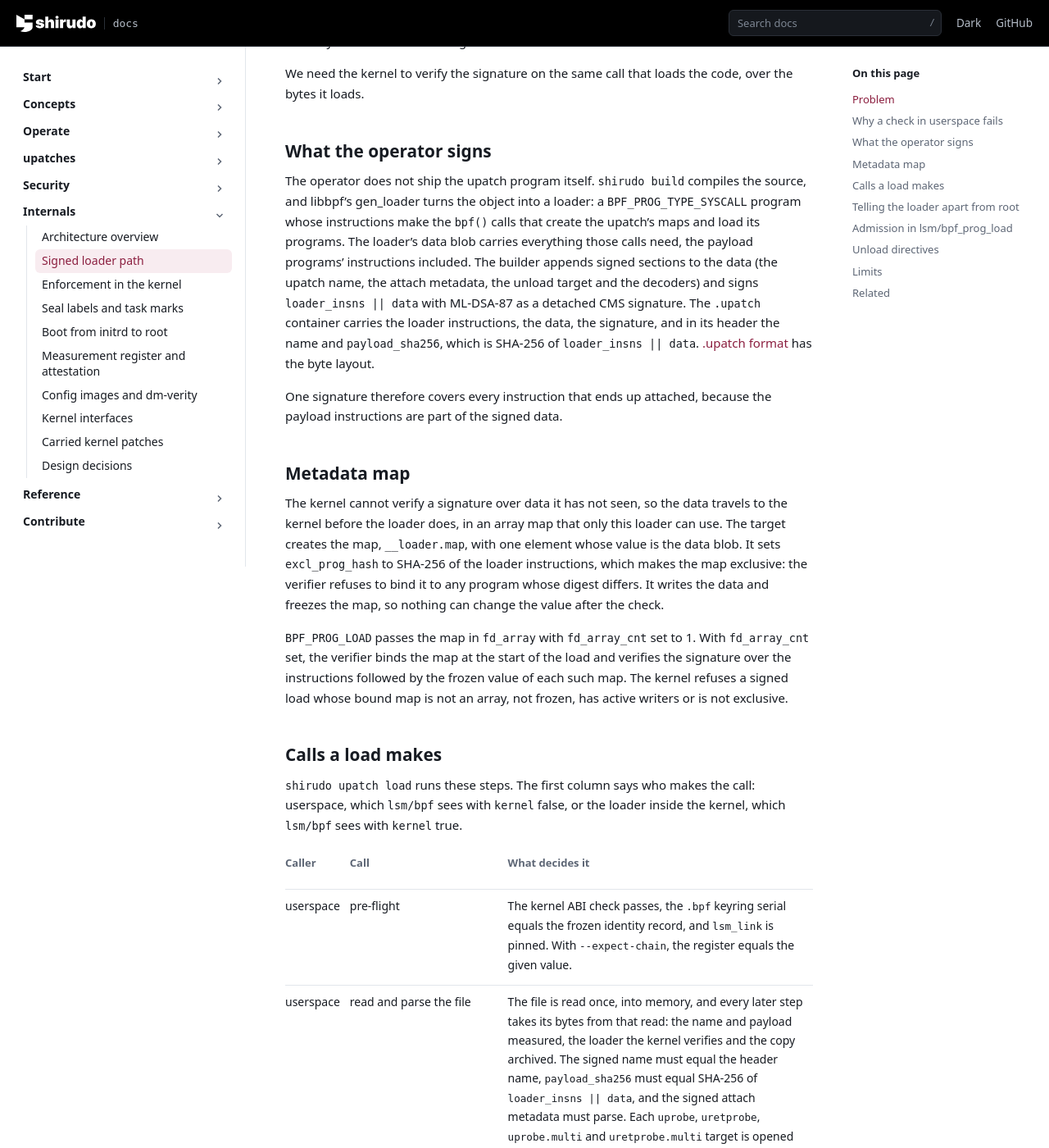
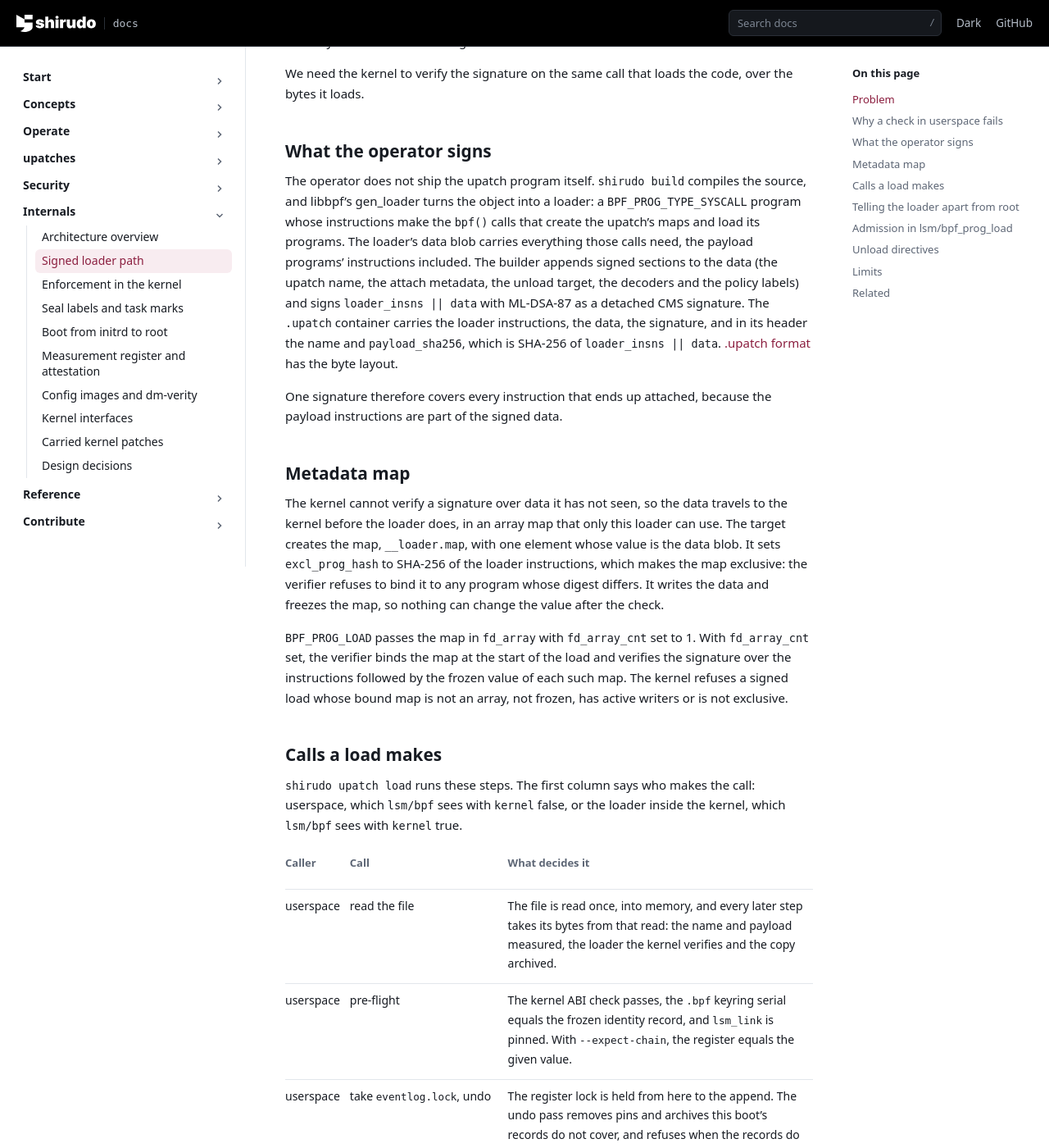
Before and after one commit to AliBashaSY/shirudo, a Sphinx documentation site: the page built from Documentation/internals/signed-loader.rst, in a window 1280 px wide and 1400 px high, scrolled down 603 px. Shown: the whole window at 82% size. Built offline with Sphinx 7.4.7, drawn with Linux system fonts in a browser that asks for light colours; pages that are not in the unit, such as notebooks, are missing from menus; some of the changed text lies outside the part shown.

Commit message:
docs: order the steps of a load as upatch_load() takes them
The table of calls a load makes in signed-loader.rst runs the
pre-flight before the file is read and puts the signed name, payload
and build ID checks with the read. upatch_load() reads the file first
(builtin-upatch.c:3213), runs the pre-flight (:3225), takes
eventlog.lock and undoes what this boot's records do not cover
(:3243, :3252), and only then checks the signed name, the payload
digest and the uprobe targets' build IDs in signed_load_run()
(builtin-upatch.c:2497), before the first bpf() call. The lock and the
undo pass, which decide whether the load proceeds at all, are missing
from the table.

The page's list of the sections the builder signs also leaves out the
policy labels, SHPL (include/shirudo/upatch.h:84), which the table's
test-run row then refers to.

Signed-off-by: Daniel Borkmann <daniel@iogearbox.net>

```diff
--- a/Documentation/internals/signed-loader.rst
+++ b/Documentation/internals/signed-loader.rst
@@ -44,9 +44,9 @@ loader: a ``BPF_PROG_TYPE_SYSCALL`` program whose instructions make the
 ``bpf()`` calls that create the upatch's maps and load its programs. The
 loader's data blob carries everything those calls need, the payload
 programs' instructions included. The builder appends signed sections to
-the data (the upatch name, the attach metadata, the unload target and the
-decoders) and signs ``loader_insns || data`` with ML-DSA-87 as a detached
-CMS signature. The ``.upatch`` container carries the loader instructions,
+the data (the upatch name, the attach metadata, the unload target, the
+decoders and the policy labels) and signs ``loader_insns || data`` with
+ML-DSA-87 as a detached CMS signature. The ``.upatch`` container carries the loader instructions,
 the data, the signature, and in its header the name and
 ``payload_sha256``, which is SHA-256 of ``loader_insns || data``.
 :doc:`/reference/formats/upatch-format` has the byte layout.
@@ -88,18 +88,25 @@ loader inside the kernel, which ``lsm/bpf`` sees with ``kernel`` true.
      - Call
      - What decides it
    * - userspace
+     - read the file
+     - The file is read once, into memory, and every later step takes
+       its bytes from that read: the name and payload measured, the
+       loader the kernel verifies and the copy archived.
+   * - userspace
      - pre-flight
      - The kernel ABI check passes, the ``.bpf`` keyring serial equals
        the frozen identity record, and ``lsm_link`` is pinned. With
        ``--expect-chain``, the register equals the given value.
    * - userspace
-     - read and parse the file
-     - The file is read once, into memory, and every later step takes
-       its bytes from that read: the name and payload measured, the
-       loader the kernel verifies and the copy archived. The signed name
-       must equal the header name, ``payload_sha256`` must
-       equal SHA-256 of ``loader_insns || data``, and the signed attach
-       metadata must parse. Each ``uprobe``, ``uretprobe``,
+     - take ``eventlog.lock``, undo
+     - The register lock is held from here to the append. The undo pass
+       removes pins and archives this boot's records do not cover, and
+       refuses when the records do not fold to the register.
+   * - userspace
+     - check the artifact
+     - The signed name must equal the header name, ``payload_sha256``
+       must equal SHA-256 of ``loader_insns || data``, and the signed
+       attach metadata must parse. Each ``uprobe``, ``uretprobe``,
        ``uprobe.multi`` and ``uretprobe.multi`` target is opened and its
        GNU build ID compared before any BPF loads.
    * - userspace
```
